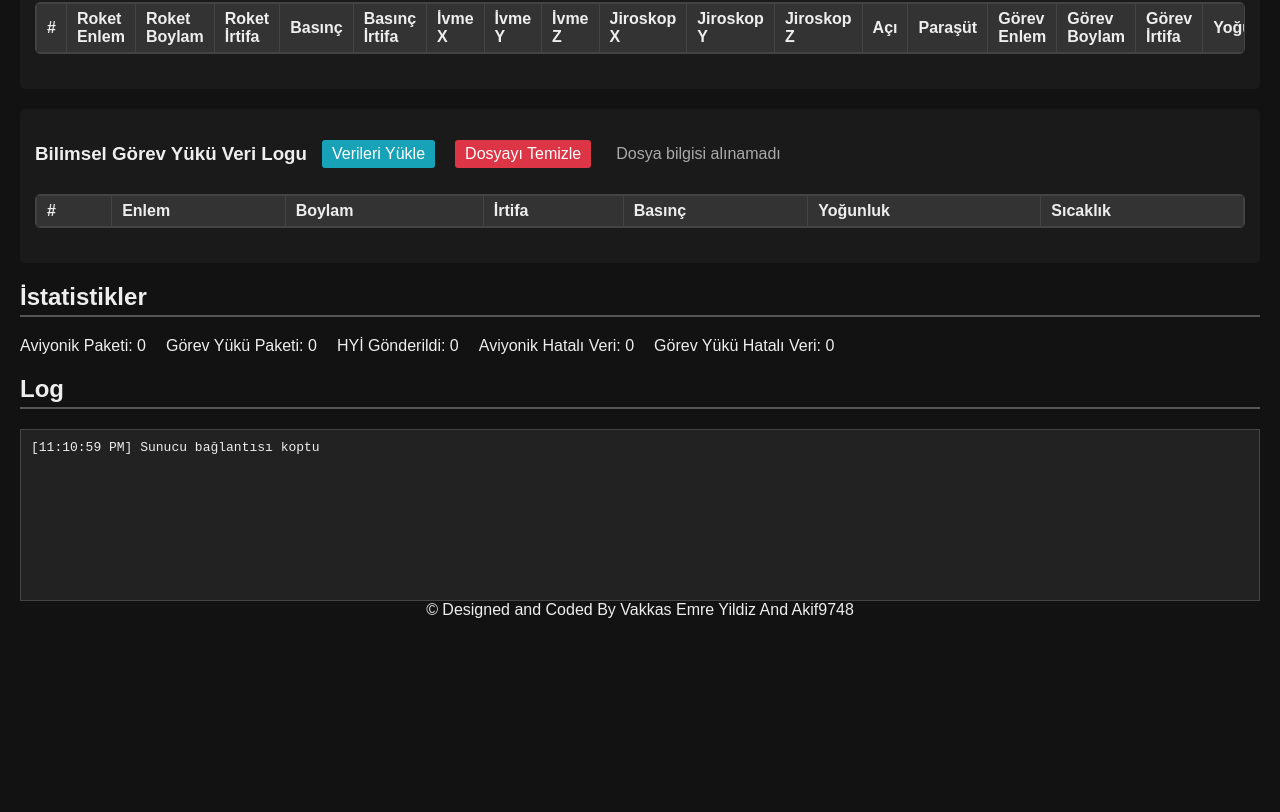
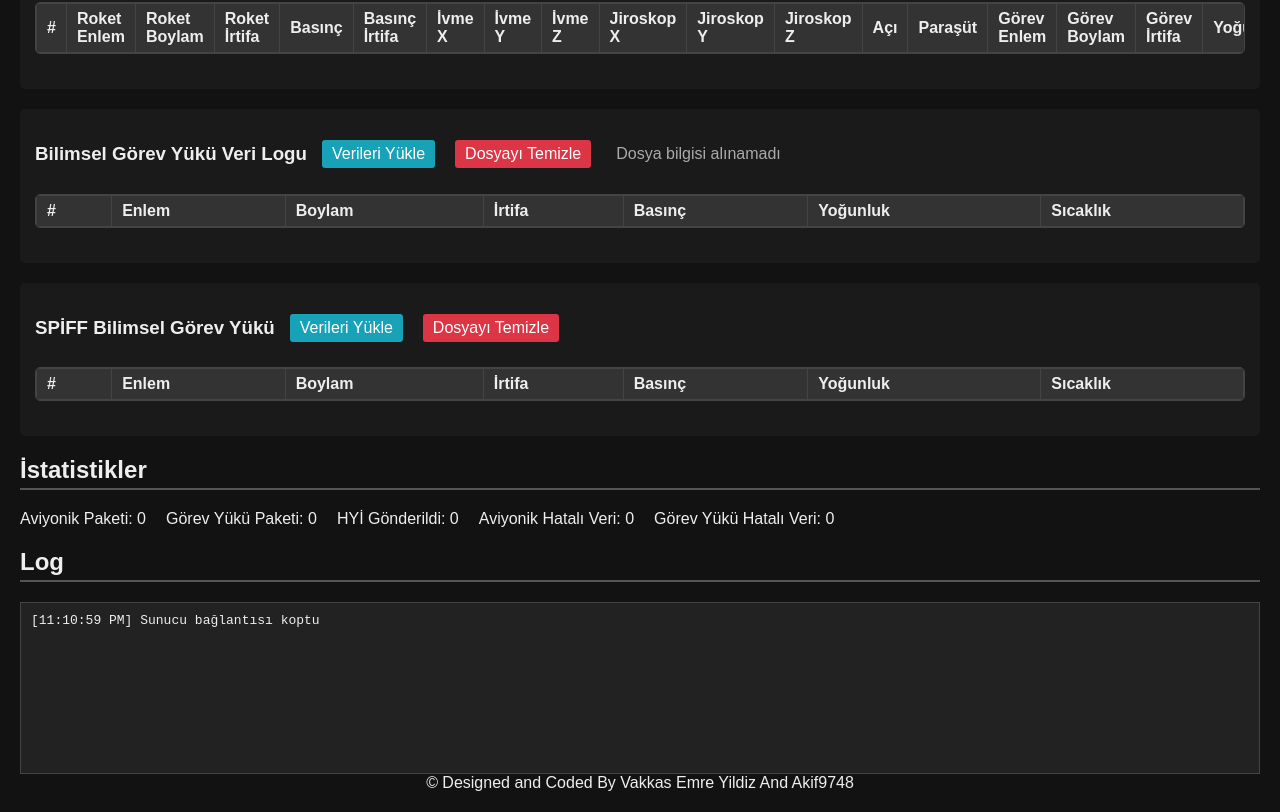
Before and after one commit to Pusula-Roket-Takimi/2025-Aviyonik-Kodlari, a website: page Yer_Istasyonu/public/index.html in a window 1280 px wide. Shown: the part 1442-2254 px from the top of the page. Before the commit the page ends 2081 px from the top, so only its background shows below. Drawn offline with nearby package versions, Linux system fonts and the light colour scheme; no server answers; animation ran at ten frames a second.

Commit message:
Tasarım Spiff

```diff
--- a/Yer_Istasyonu/public/index.html
+++ b/Yer_Istasyonu/public/index.html
@@ -276,7 +276,30 @@
     </table>
   </div>
 </div>
-
+<div class="connection-group">
+  <div style="display: flex; align-items: center; gap: 10px; margin-bottom: 10px;">
+    <h3>SPİFF Bilimsel Görev Yükü</h3>
+    <button class="refresh-btn" id="loadSpiffBtn">Verileri Yükle</button>
+    <button class="refresh-btn" id="clearSpiffBtn" style="background: #dc3545;">Dosyayı Temizle</button>
+    <span id="spiffFileInfo" style="margin-left: 10px; color: #aaa;"></span>
+  </div>
+  <div class="table-container" id="spiffTableContainer">
+    <table id="spiffTable">
+      <thead>
+        <tr>
+          <th>#</th>
+          <th>Enlem</th>
+          <th>Boylam</th>
+          <th>İrtifa</th>
+          <th>Basınç</th>
+          <th>Yoğunluk</th>
+          <th>Sıcaklık</th>
+        </tr>
+      </thead>
+      <tbody></tbody>
+    </table>
+  </div>
+</div>
 <h2>İstatistikler</h2>
 <div style="display: flex; gap: 20px; margin-bottom: 20px;">
   <div>Aviyonik Paketi: <span id="aviyonikCount">0</span></div>
```
